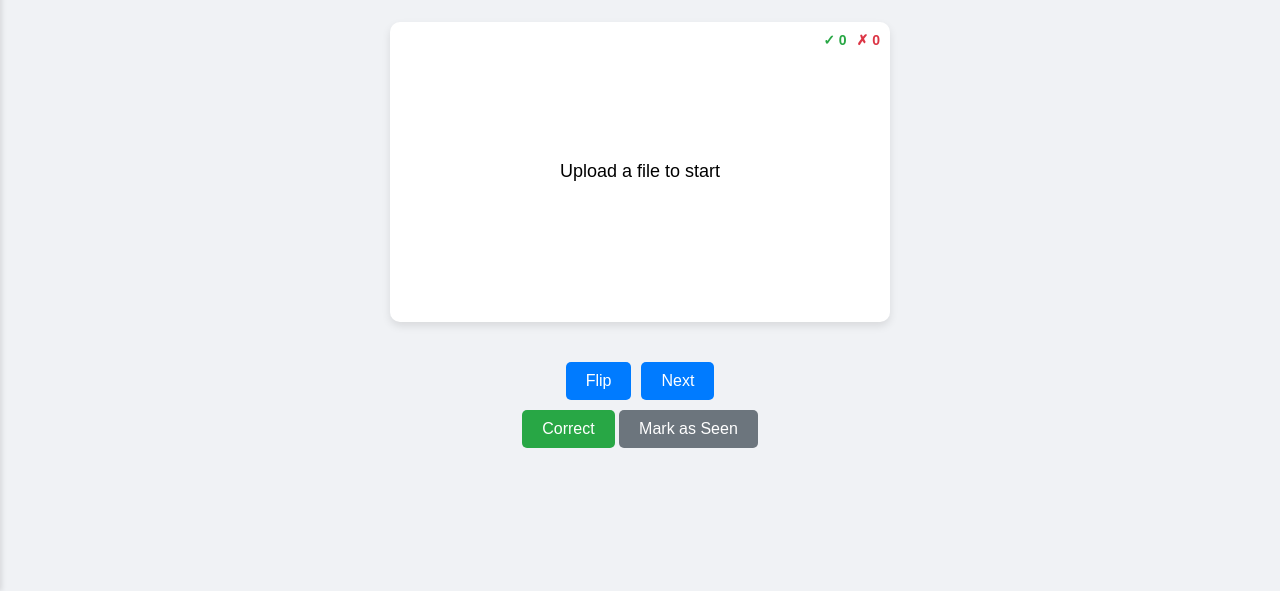
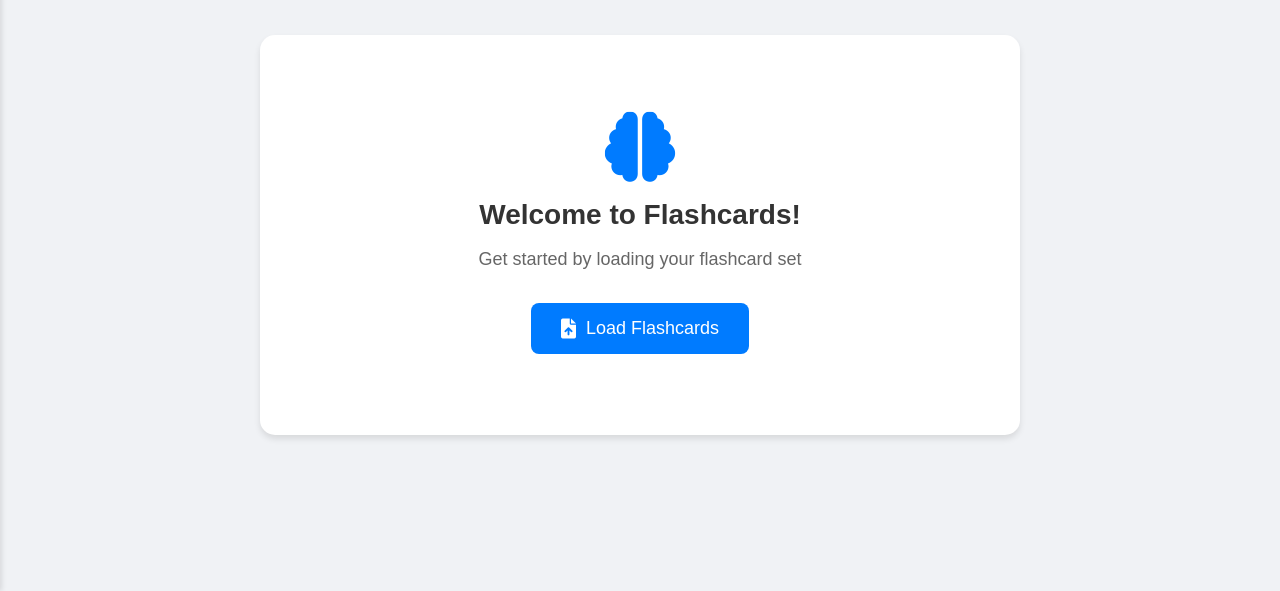
Before and after one commit to tylerthibault/learningtools, a plain HTML site: page index.html in a window 1280 px wide. Shown: the part 209-800 px from the top of the page. Drawn offline with Linux system fonts and the light colour scheme.

Commit message:
updated splash screen

```diff
--- a/index.html
+++ b/index.html
@@ -46,9 +46,24 @@
             Incorrect answers: <span id="incorrectCount">0</span>
         </p>
     </div>
+
     <div class="container">
         <h1>Flashcards</h1>
-        <div class="flashcard-container" id="flashcardContainer">
+
+        <!-- Splash Screen -->
+        <div class="splash-screen" id="splashScreen">
+            <div class="splash-content">
+                <i class="fas fa-brain splash-icon"></i>
+                <h2>Welcome to Flashcards!</h2>
+                <p>Get started by loading your flashcard set</p>
+                <button class="splash-upload-btn" id="splashUploadBtn">
+                    <i class="fas fa-file-upload"></i>
+                    Load Flashcards
+                </button>
+            </div>
+        </div>
+
+        <div class="flashcard-container" id="flashcardContainer" style="display: none;">
             <div class="flashcard" id="currentCard">
                 <div class="flashcard-inner">
                     <div class="flashcard-front">
@@ -69,7 +84,7 @@
             </div>
         </div>
 
-        <div class="controls-group">
+        <div class="controls-group" style="display: none;" id="controlsGroup">
             <div class="controls">
                 <button id="flipBtn">Flip</button>
                 <button id="nextBtn">Next</button>
--- a/script.js
+++ b/script.js
@@ -5,8 +5,19 @@ let CURRENT_SIDE = 0;
 let CURRENT_CARD_INDEX = -1;
 let SHOW_MARK_AS_SEEN = true; // Default setting
 
+// Initialize UI state
+function showFlashcardUI() {
+    document.getElementById('splashScreen').style.display = 'none';
+    document.getElementById('flashcardContainer').style.display = 'block';
+    document.getElementById('controlsGroup').style.display = 'flex';
+}
+
 // File upload functionality
 document.getElementById('uploadBtn').addEventListener('click', function() {
+    document.getElementById('fileInput').click();
+});
+
+document.getElementById('splashUploadBtn').addEventListener('click', function() {
     document.getElementById('fileInput').click();
 });
 
@@ -23,7 +34,8 @@ document.getElementById('fileInput').addEventListener('change', function() {
                 const csvData = data.split("\n");
                 parseCsvData(csvData);
             }
-            // Close the menu after file is loaded
+            // Show flashcard UI and close menu
+            showFlashcardUI();
             closeMenu();
         };
         reader.readAsText(file);
--- a/styles.css
+++ b/styles.css
@@ -439,3 +439,73 @@ input:checked + .toggle-slider {
 input:checked + .toggle-slider:before {
     transform: translateX(26px);
 }
+
+/* Splash Screen */
+.splash-screen {
+    display: flex;
+    flex-direction: column;
+    align-items: center;
+    justify-content: center;
+    text-align: center;
+    min-height: 400px;
+    background: white;
+    border-radius: 15px;
+    box-shadow: 0 4px 6px rgba(0,0,0,0.1);
+    padding: 40px;
+}
+
+.splash-content {
+    max-width: 400px;
+}
+
+.splash-icon {
+    font-size: 64px;
+    color: #007bff;
+    margin-bottom: 20px;
+    animation: pulse 2s infinite;
+}
+
+.splash-content h2 {
+    color: #333;
+    margin-bottom: 15px;
+    font-size: 28px;
+}
+
+.splash-content p {
+    color: #666;
+    margin-bottom: 30px;
+    font-size: 18px;
+}
+
+.splash-upload-btn {
+    background-color: #007bff !important;
+    color: white;
+    padding: 15px 30px !important;
+    font-size: 18px !important;
+    border-radius: 8px !important;
+    display: inline-flex;
+    align-items: center;
+    gap: 10px;
+    transition: transform 0.2s, background-color 0.3s;
+}
+
+.splash-upload-btn:hover {
+    background-color: #0056b3 !important;
+    transform: translateY(-2px);
+}
+
+.splash-upload-btn i {
+    font-size: 20px;
+}
+
+@keyframes pulse {
+    0% {
+        transform: scale(1);
+    }
+    50% {
+        transform: scale(1.1);
+    }
+    100% {
+        transform: scale(1);
+    }
+}
```
